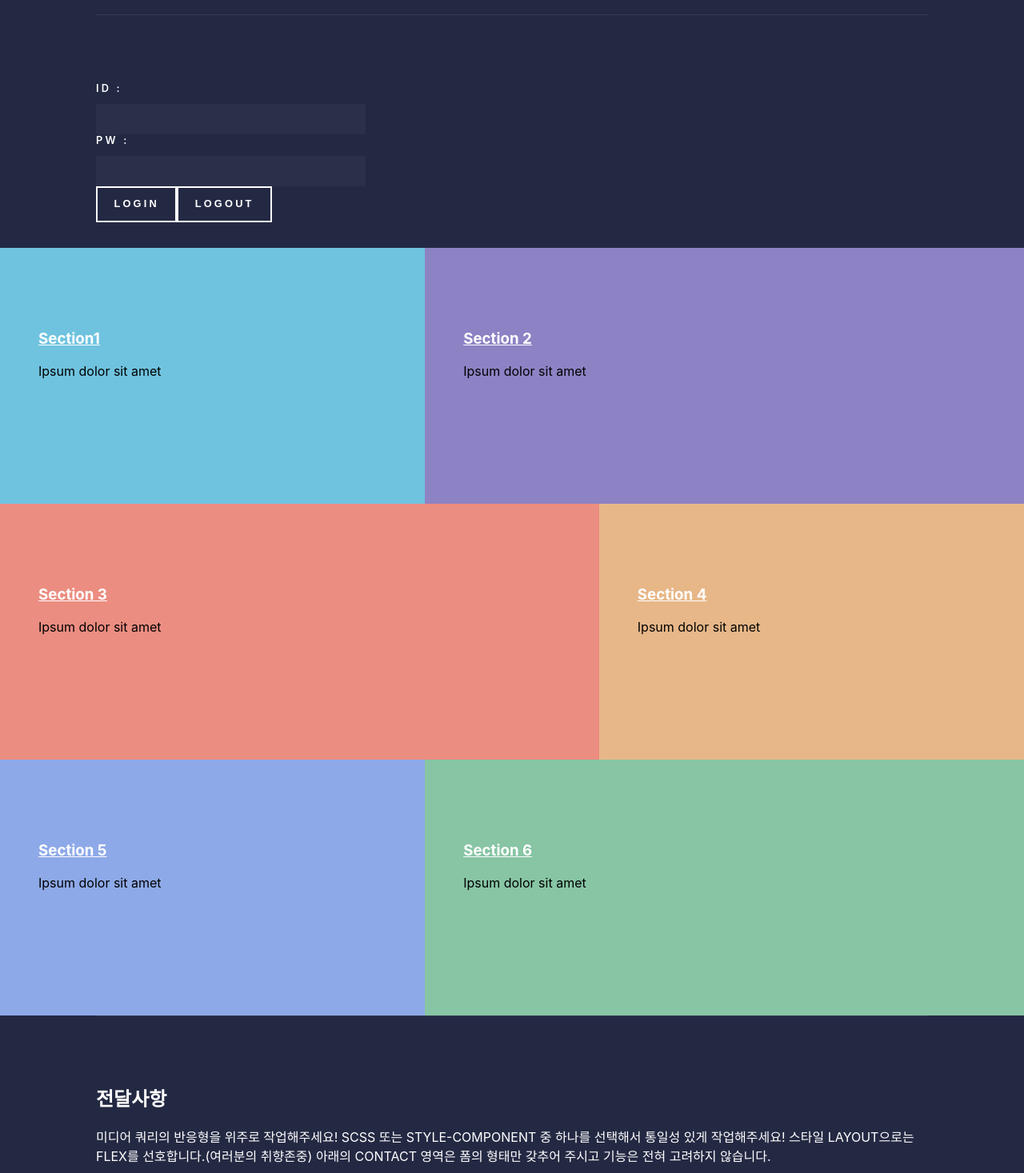
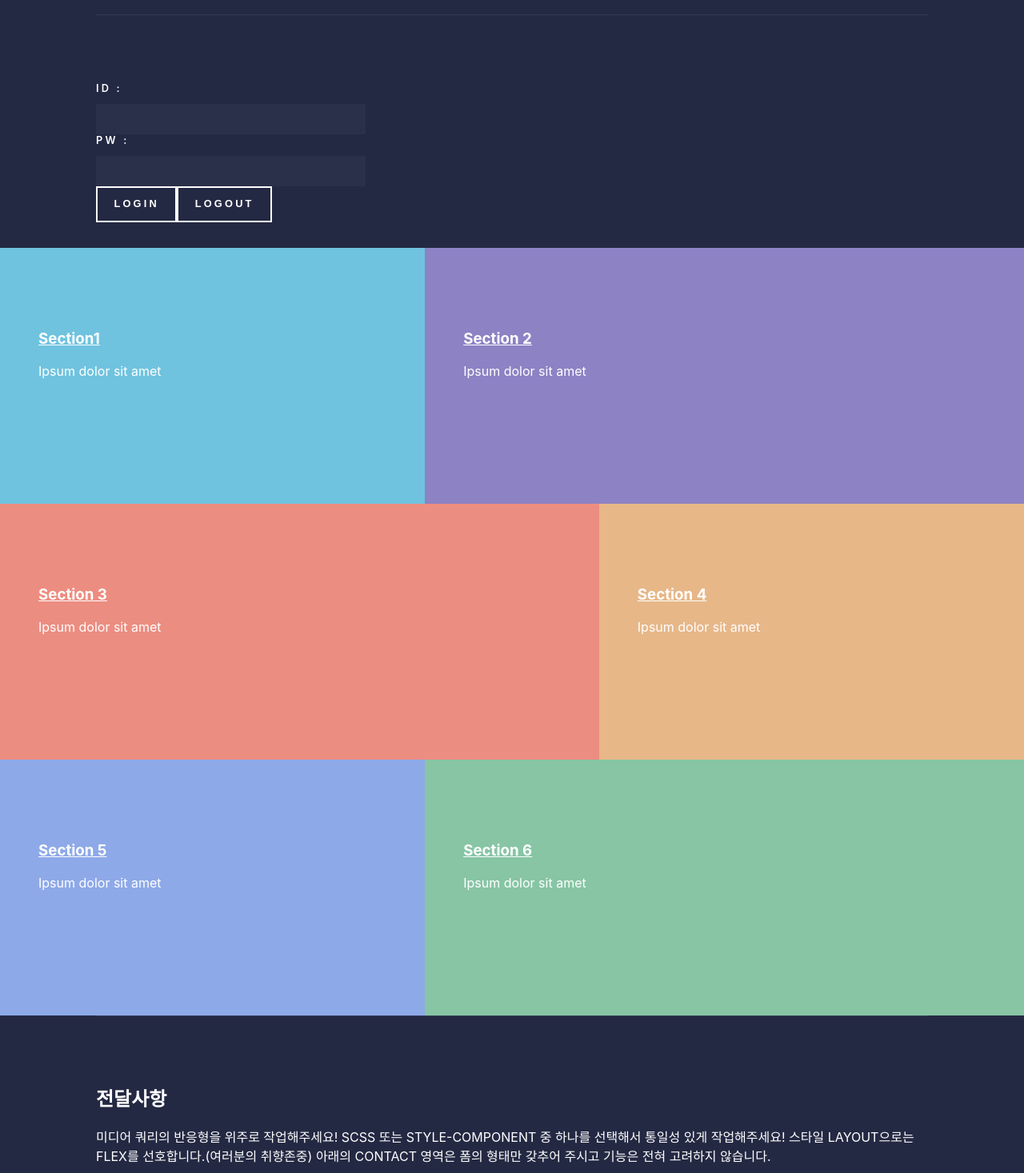
Before and after one commit to seonzeti/CNT_React_TEST, a React app: page / in a window 1280 px wide. Shown: the part 321-1788 px from the top of the page at 80% size. Built offline with nearby package versions, Linux system fonts and the light colour scheme; no server answers.

Commit message:
- 색상 변수로 변경

```diff
--- a/src/SCSS/_variables.scss
+++ b/src/SCSS/_variables.scss
@@ -14,3 +14,7 @@ $small: 1em;
 // color
 $color-1: #242943;
 $color-2: #ffffff;
+
+//padding
+
+$section-padding: 4em 3em 2em 3em;
--- a/src/SCSS/button.scss
+++ b/src/SCSS/button.scss
@@ -6,8 +6,8 @@ button,
   background-color: transparent;
   border: 0;
   border-radius: 0;
-  box-shadow: inset 0 0 0 2px #ffffff;
-  color: #ffffff;
+  box-shadow: inset 0 0 0 2px $color-2;
+  color: $color-2;
   cursor: pointer;
   display: inline-block;
   font-size: 0.8em;
--- a/src/SCSS/form.scss
+++ b/src/SCSS/form.scss
@@ -17,7 +17,7 @@ form {
 }
 
 label {
-  color: #ffffff;
+  color: $color-2;
   display: block;
   font-size: 0.8em;
   font-weight: 600;
@@ -37,7 +37,7 @@ input {
 }
 
 input {
-  color: #ffffff;
+  color: $color-2;
   font-family: "Source Sans Pro", Helvetica, sans-serif;
   font-size: 17pt;
   font-weight: 300;
--- a/src/SCSS/imgsetting.scss
+++ b/src/SCSS/imgsetting.scss
@@ -1,4 +1,5 @@
 @import "./variables";
+@import "./mixin";
 
 .tiles {
   bottom: 0;
@@ -8,47 +9,43 @@
   border: 0;
   box-sizing: inherit;
   height: 20em;
+  color: $color-2;
 }
 
 #one article:nth-child(1) {
   background-color: #6fc3df;
   width: 40%;
-  padding: 4em 3em 2em 3em;
+  padding: $section-padding;
 }
 
 #one article:nth-child(2) {
   background-color: #8d82c4;
   width: 60%;
-
-  padding: 4em 3em 2em 3em;
+  padding: $section-padding;
 }
 
 #two article:nth-child(1) {
   background-color: #ec8d81;
   width: 60%;
-
-  padding: 4em 3em 2em 3em;
+  padding: $section-padding;
 }
 #two article:nth-child(2) {
   background-color: #e7b788;
   width: 40%;
-
-  padding: 4em 3em 2em 3em;
+  padding: $section-padding;
 }
 
 #three article:nth-child(1) {
   background-color: #8ea9e8;
   width: 40%;
-
-  padding: 4em 3em 2em 3em;
+  padding: $section-padding;
 }
 #three article:nth-child(2) {
   background-color: #87c5a4;
   width: 60%;
-
-  padding: 4em 3em 2em 3em;
+  padding: $section-padding;
 }
 
-// @include mobile {
-
-// }
+@include mobile {
+  //하나씩 하고싶은디.. 100
+}
```
